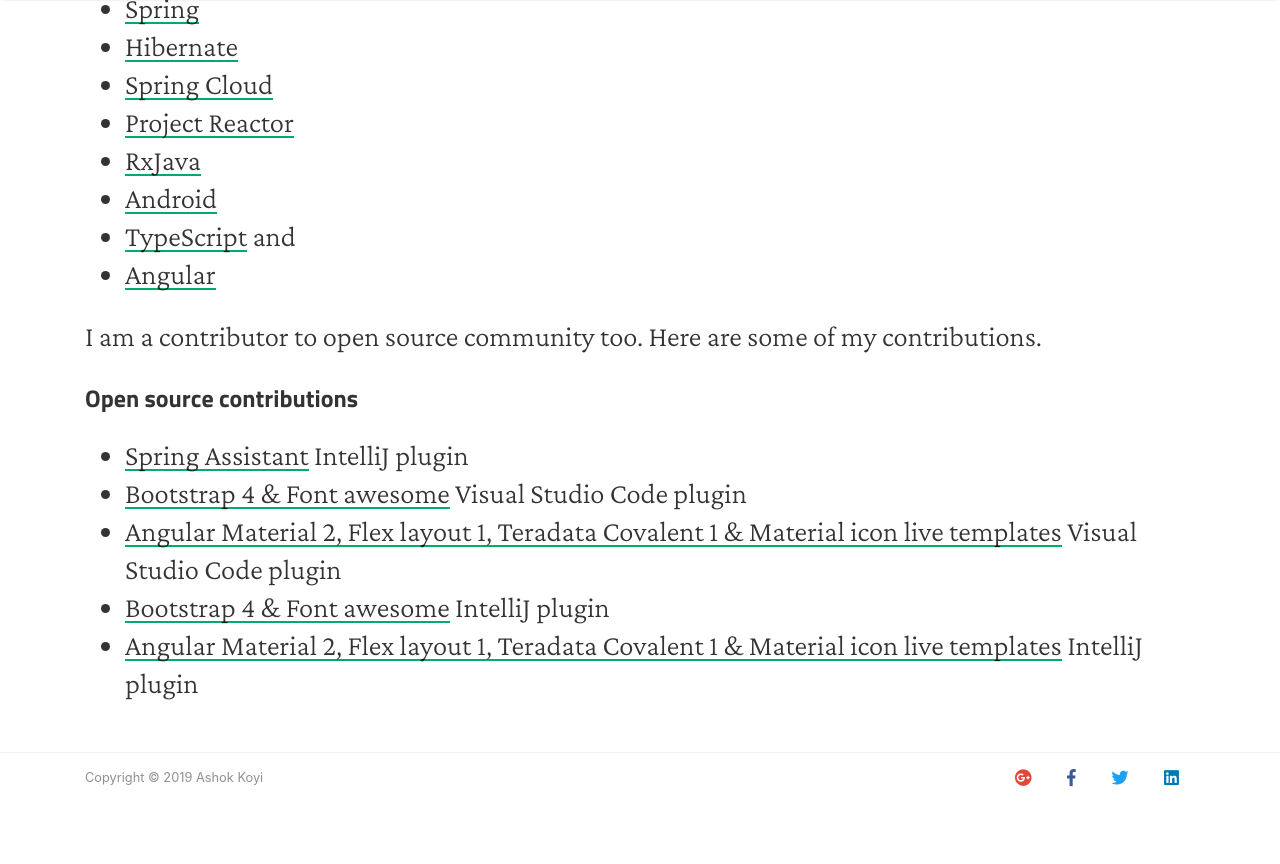
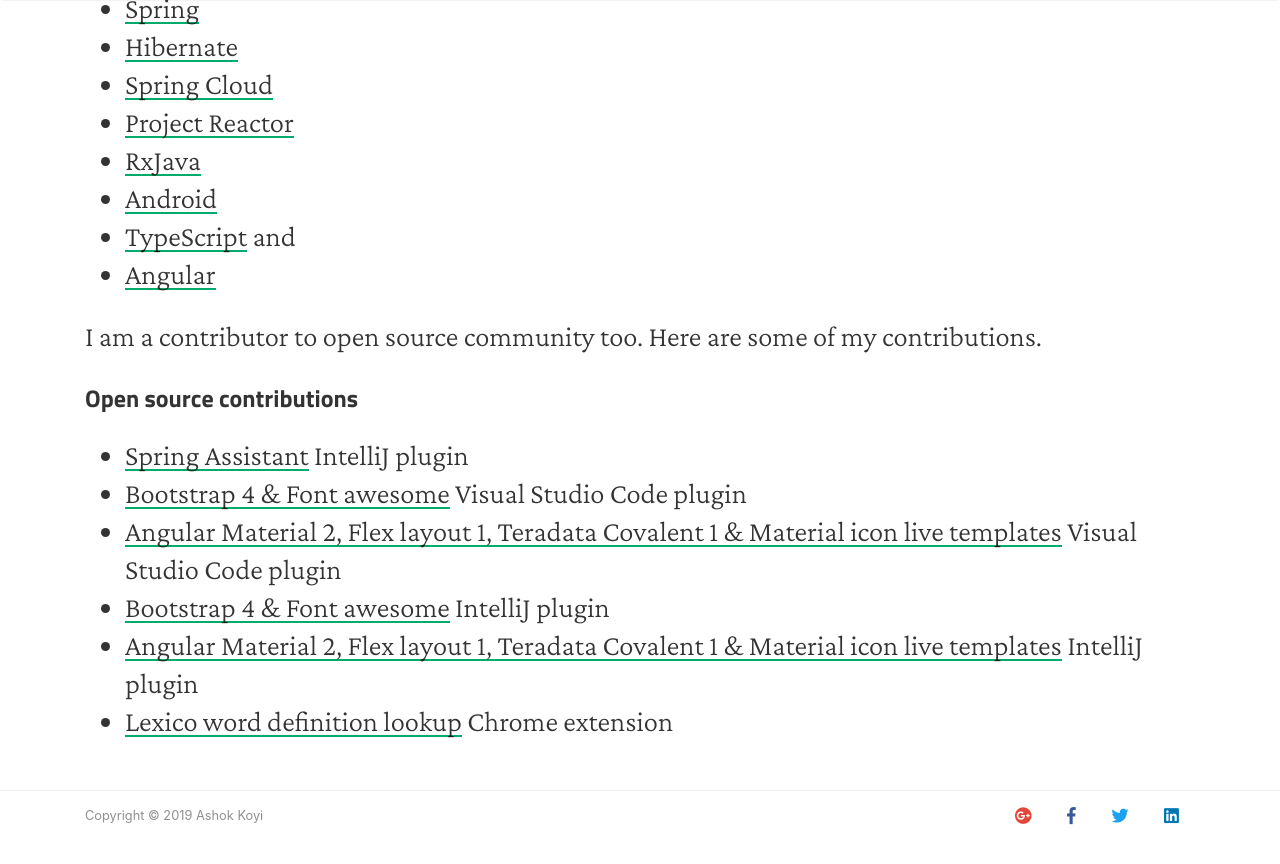
Before and after one commit to thekalinga/thekalinga.in, a Jekyll site: the page built from about.md, in a window 1280 px wide and 900 px high, scrolled down 1067 px. Shown: the top 864 px of the window. Built offline with Jekyll 4.4.1, drawn with Linux system fonts in a browser that asks for light colours; nearby versions of some CDN libraries.

Commit message:
Updated about me: Added lexico chrome etension

```diff
--- a/about.md
+++ b/about.md
@@ -35,3 +35,4 @@
 - [Angular Material 2, Flex layout 1, Teradata Covalent 1 & Material icon live templates](https://marketplace.visualstudio.com/items?itemName=1tontech.angular-material){:target="\_blank"} Visual Studio Code plugin
 - [Bootstrap 4 & Font awesome](https://plugins.jetbrains.com/plugin/9341-bootstrap-4--font-awesome){:target="\_blank"} IntelliJ plugin
 - [Angular Material 2, Flex layout 1, Teradata Covalent 1 & Material icon live templates](https://plugins.jetbrains.com/plugin/9490-angular-material-2-flex-layout-1-teradata-covalent-1--material-icon-live-templates){:target="\_blank"} IntelliJ plugin
+- [Lexico word definition lookup](https://chrome.google.com/webstore/detail/lexico-word-definition-lo/afhfgocoemlagldkalfgobmbkhljkemo) Chrome extension
```
